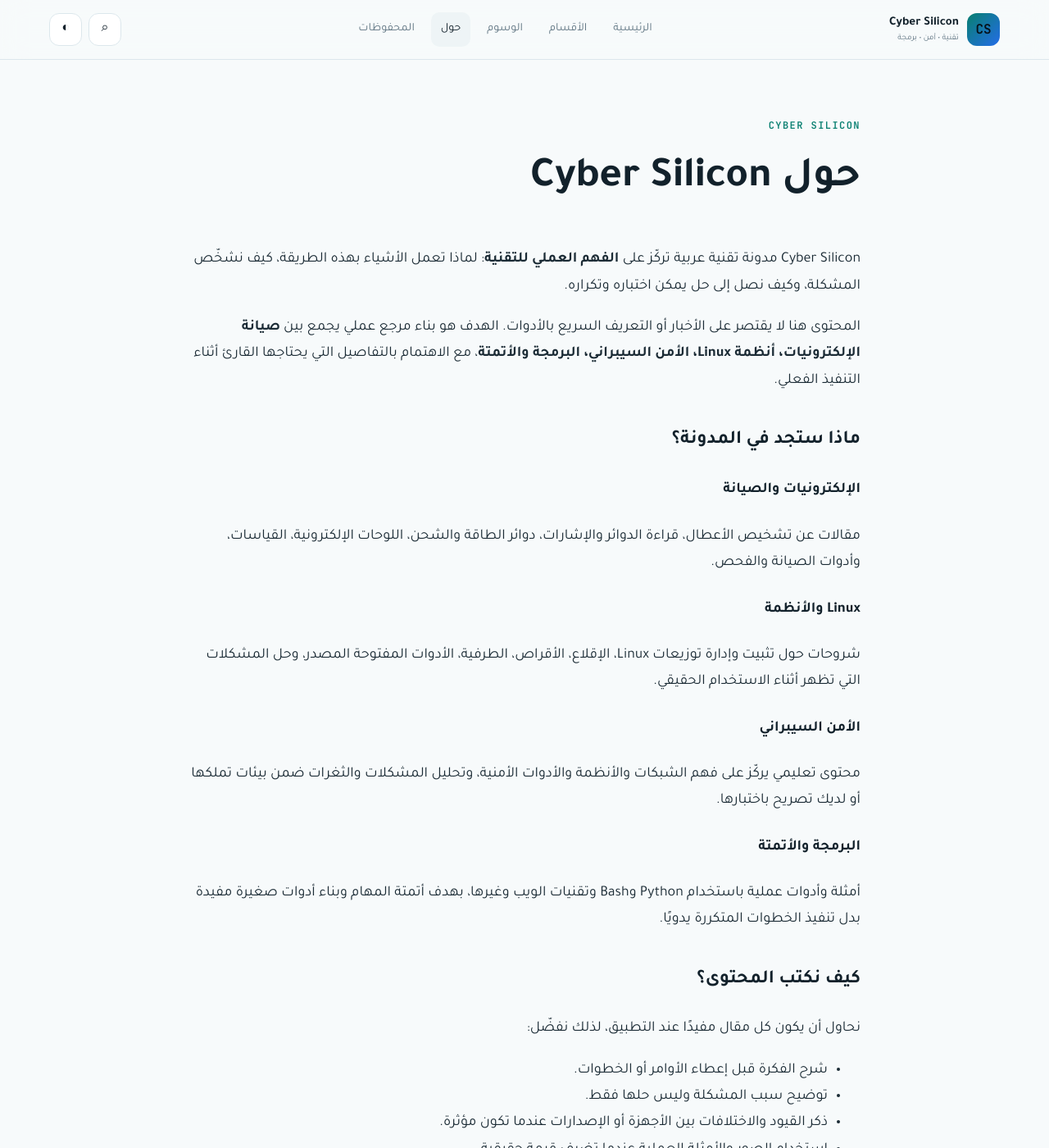
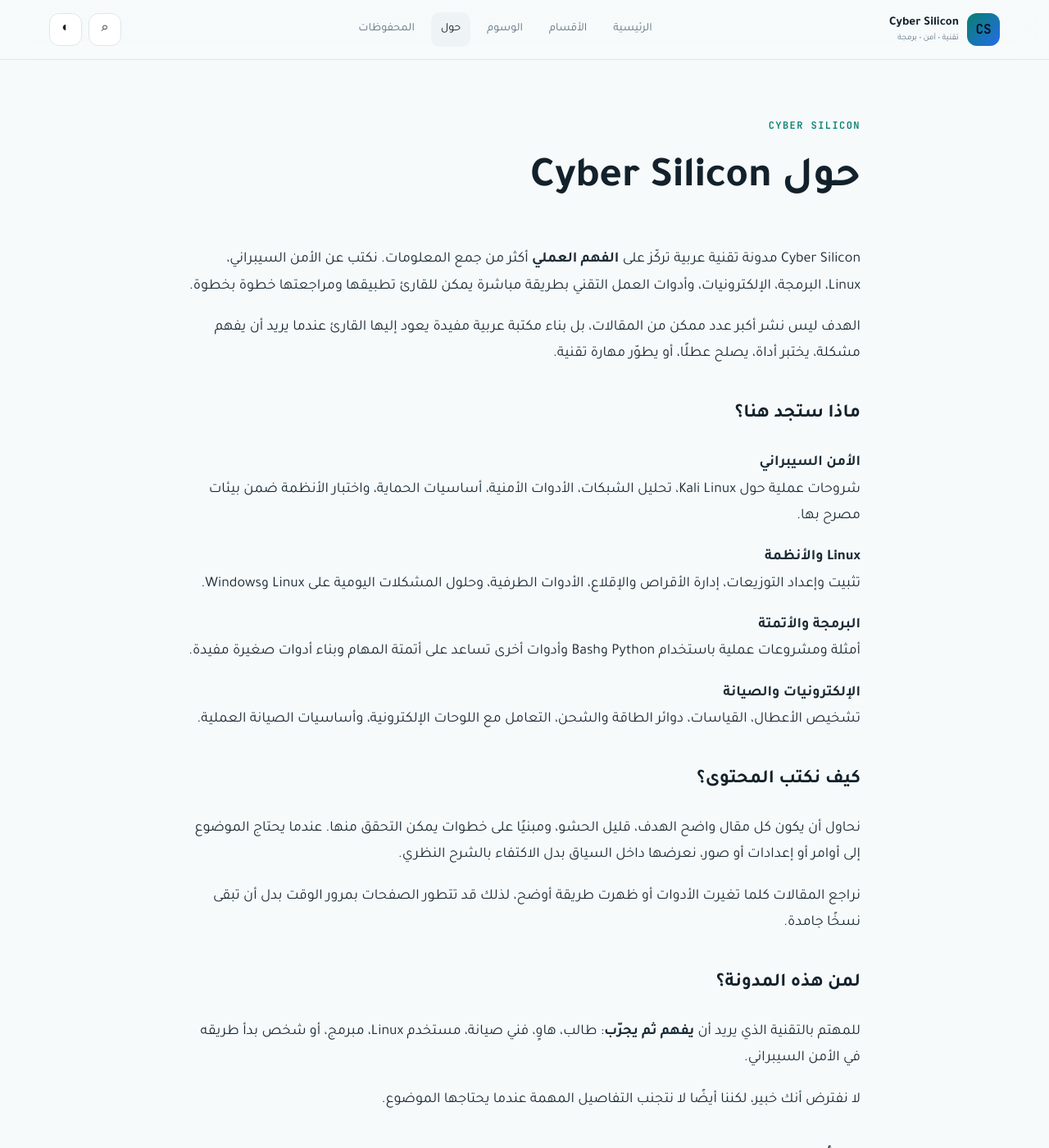
Before and after one commit to cyber-silicon/cyber-silicon.github.io, a Jekyll site: the page built from _pages/about.md, in a window 1280 px wide and 1400 px high. Shown: the whole window at 82% size. Built offline with Jekyll 4.4.1, drawn with Linux system fonts in a browser that asks for light colours; some of the changed text lies outside the part shown.

Commit message:
content: rewrite about.md

```diff
--- a/_pages/about.md
+++ b/_pages/about.md
@@ -1,59 +1,60 @@
 ---
 layout: page
 title: حول Cyber Silicon
-description: تعرف على Cyber Silicon، مدونة عربية عملية في الإلكترونيات، Linux، الأمن السيبراني والبرمجة.
+description: تعرف على Cyber Silicon، مدونة عربية عملية في الأمن السيبراني، لينكس، البرمجة والإلكترونيات.
 permalink: /about/
 ---
 
-Cyber Silicon مدونة تقنية عربية تركّز على **الفهم العملي للتقنية**: لماذا تعمل الأشياء بهذه الطريقة، كيف نشخّص المشكلة، وكيف نصل إلى حل يمكن اختباره وتكراره.
+Cyber Silicon مدونة تقنية عربية تركّز على **الفهم العملي** أكثر من جمع المعلومات. نكتب عن الأمن السيبراني، Linux، البرمجة، الإلكترونيات، وأدوات العمل التقني بطريقة مباشرة يمكن للقارئ تطبيقها ومراجعتها خطوة بخطوة.
 
-المحتوى هنا لا يقتصر على الأخبار أو التعريف السريع بالأدوات. الهدف هو بناء مرجع عملي يجمع بين **صيانة الإلكترونيات، أنظمة Linux، الأمن السيبراني، البرمجة والأتمتة**، مع الاهتمام بالتفاصيل التي يحتاجها القارئ أثناء التنفيذ الفعلي.
+الهدف ليس نشر أكبر عدد ممكن من المقالات، بل بناء مكتبة عربية مفيدة يعود إليها القارئ عندما يريد أن يفهم مشكلة، يختبر أداة، يصلح عطلًا، أو يطوّر مهارة تقنية.
 
-### ماذا ستجد في المدونة؟
+### ماذا ستجد هنا؟
 
-#### الإلكترونيات والصيانة
-مقالات عن تشخيص الأعطال، قراءة الدوائر والإشارات، دوائر الطاقة والشحن، اللوحات الإلكترونية، القياسات، وأدوات الصيانة والفحص.
+**الأمن السيبراني**
+شروحات عملية حول Kali Linux، تحليل الشبكات، الأدوات الأمنية، أساسيات الحماية، واختبار الأنظمة ضمن بيئات مصرح بها.
 
-#### Linux والأنظمة
-شروحات حول تثبيت وإدارة توزيعات Linux، الإقلاع، الأقراص، الطرفية، الأدوات المفتوحة المصدر، وحل المشكلات التي تظهر أثناء الاستخدام الحقيقي.
+**Linux والأنظمة**
+تثبيت وإعداد التوزيعات، إدارة الأقراص والإقلاع، الأدوات الطرفية، وحلول المشكلات اليومية على Linux وWindows.
 
-#### الأمن السيبراني
-محتوى تعليمي يركّز على فهم الشبكات والأنظمة والأدوات الأمنية، وتحليل المشكلات والثغرات ضمن بيئات تملكها أو لديك تصريح باختبارها.
+**البرمجة والأتمتة**
+أمثلة ومشروعات عملية باستخدام Python وBash وأدوات أخرى تساعد على أتمتة المهام وبناء أدوات صغيرة مفيدة.
 
-#### البرمجة والأتمتة
-أمثلة وأدوات عملية باستخدام Python وBash وتقنيات الويب وغيرها، بهدف أتمتة المهام وبناء أدوات صغيرة مفيدة بدل تنفيذ الخطوات المتكررة يدويًا.
+**الإلكترونيات والصيانة**
+تشخيص الأعطال، القياسات، دوائر الطاقة والشحن، التعامل مع اللوحات الإلكترونية، وأساسيات الصيانة العملية.
 
 ### كيف نكتب المحتوى؟
 
-نحاول أن يكون كل مقال مفيدًا عند التطبيق، لذلك نفضّل:
+نحاول أن يكون كل مقال واضح الهدف، قليل الحشو، ومبنيًا على خطوات يمكن التحقق منها. عندما يحتاج الموضوع إلى أوامر أو إعدادات أو صور، نعرضها داخل السياق بدل الاكتفاء بالشرح النظري.
 
-- شرح الفكرة قبل إعطاء الأوامر أو الخطوات.
-- توضيح سبب المشكلة وليس حلها فقط.
-- ذكر القيود والاختلافات بين الأجهزة أو الإصدارات عندما تكون مؤثرة.
-- استخدام الصور والأمثلة العملية عندما تضيف قيمة حقيقية.
-- تحديث المحتوى عندما تتغير الأدوات أو تظهر طريقة أفضل.
-- الفصل بوضوح بين الاستخدام التعليمي أو الإداري المشروع وبين الاستخدام غير المصرح به.
+نراجع المقالات كلما تغيرت الأدوات أو ظهرت طريقة أوضح، لذلك قد تتطور الصفحات بمرور الوقت بدل أن تبقى نسخًا جامدة.
 
 ### لمن هذه المدونة؟
 
-لمن يحب أن يفهم التقنية بدل حفظ خطواتها؛ للهاوي والفني والمبرمج ومستخدم Linux والمهتم بالأمن السيبراني، ولكل من يفضّل المحتوى العربي العملي المباشر.
+للمهتم بالتقنية الذي يريد أن **يفهم ثم يجرّب**: طالب، هاوٍ، فني صيانة، مستخدم Linux، مبرمج، أو شخص بدأ طريقه في الأمن السيبراني.
 
-لا نفترض دائمًا أنك خبير، ولا نبسّط الموضوع لدرجة تفقده قيمته. نبدأ من الفكرة الأساسية ثم نتدرج إلى التفاصيل العملية.
+لا نفترض أنك خبير، لكننا أيضًا لا نتجنب التفاصيل المهمة عندما يحتاجها الموضوع.
 
-### فلسفة Cyber Silicon
+### مبدأنا
 
-التقنية تصبح أسهل عندما تتحول من مجموعة أوامر مبهمة إلى نظام يمكن فهمه وقياسه واختباره. لذلك نحاول أن تكون المقالات مبنية على ثلاثة مبادئ:
+التقنية تصبح أسهل عندما تُشرح من الواقع، لا من التعريفات فقط.
 
-**افهم المشكلة. اختبر الفرضية. وثّق النتيجة.**
+لهذا نحاول أن يجمع المحتوى بين:
+- الفكرة الأساسية.
+- خطوات التنفيذ.
+- الملاحظات التي قد تمنع الأخطاء.
+- البدائل عندما توجد أكثر من طريقة.
+- روابط ووسوم تساعدك على متابعة الموضوعات المرتبطة.
 
 ### التواصل
 
-يمكنك متابعة Cyber Silicon أو إرسال اقتراحات لموضوعات جديدة عبر:
+يمكنك متابعة Cyber Silicon أو إرسال اقتراحاتك عبر القنوات المذكورة هنا:
 
-- **البريد الإلكتروني:** mylif2021@gmail.com
-- **تيليجرام:** @cybersilicon_tech
-- **تيك توك:** @cyber_silicon
+- **الموقع:** https://cyber-silicon.github.io
+- **البريد:** mylif2021@gmail.com
+- **Telegram:** @cybersilicon_tech
+- **TikTok:** @cyber_silicon
 - **GitHub:** github.com/cyber-silicon
 - **Blogger:** https://cyber-silicon.blogspot.com
 
-للتفاصيل المتعلقة بالخصوصية واستخدام المحتوى، راجع [سياسة الخصوصية](/privacy/) و[شروط الاستخدام](/terms/).
+للتفاصيل المتعلقة باستخدام الموقع والخصوصية، راجع [سياسة الخصوصية](/privacy/) و[شروط الاستخدام](/terms/).
```
